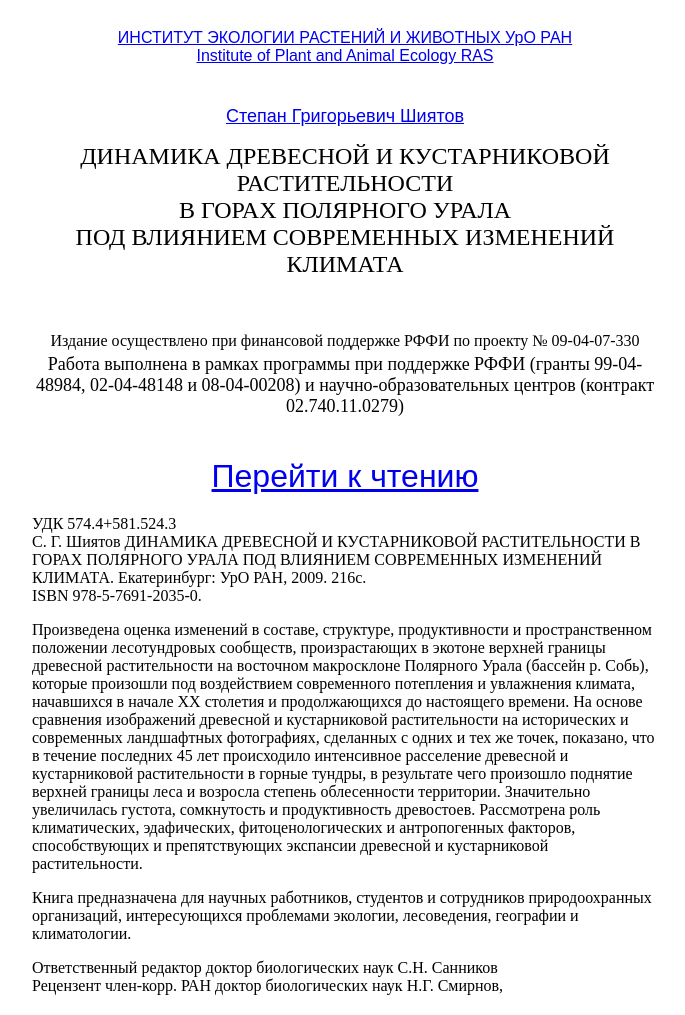
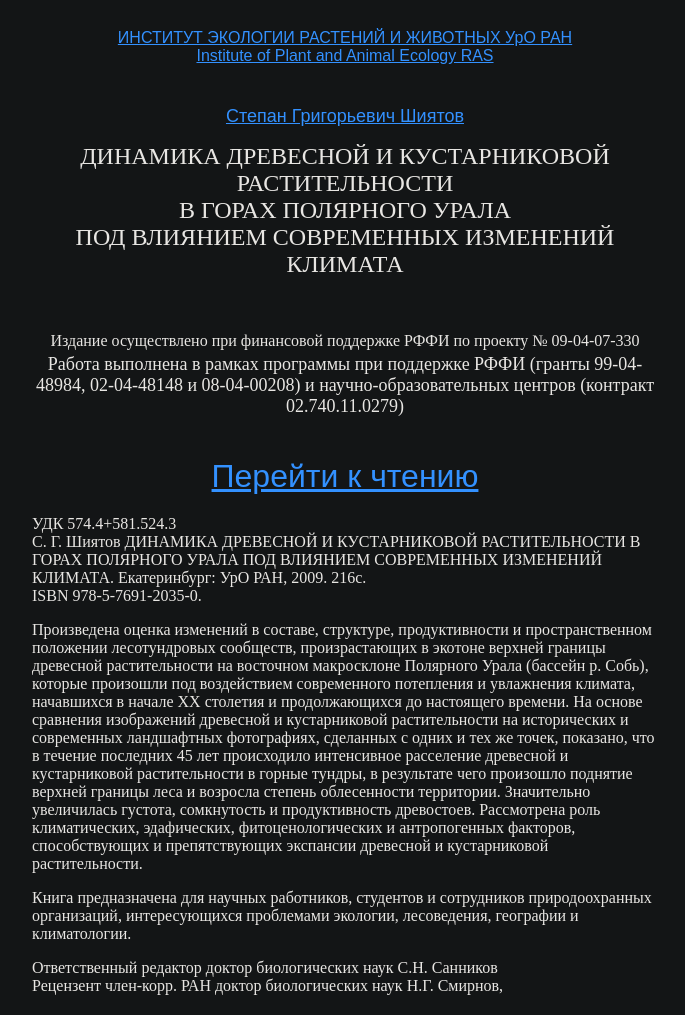
Before and after one commit to Landphist/Monograph, a plain HTML site: page index.html in a window 1280 px wide. Shown: the whole page, without its empty margins (295-980 px from the left). Drawn offline with Linux system fonts and the light colour scheme.

Commit message:
Сделал dark theme для главное страницы, небольшие изменения

```diff
--- a/index.html
+++ b/index.html
@@ -4,9 +4,13 @@
 		<title>Монография: Динамика древесной и кустарниковой растительности в горах Полярного Урала под влиянием современных изменений климата</title>
 		<meta charset="utf-8" />
 		<link rel="icon" href="favicon.ico" type="image/x-icon"/>
+
+		<style type="text/css">
+		  a:link, a:visited { color: #3391ff !important; }
+		</style>
 	</head>
 
-<body>
+<body style="background-color: #131516; color: #e8e6e3;">
 <table width="100%" border=0 ALIGN=CENTER CELLSPACING=0 CELLPADDING=0>
 
 <tr>
@@ -19,7 +23,7 @@
 	<td width="50%" align="center">
 		<table border="0" width="100%" id="table2">
 			<tr>
-				<td align="center"><font face="Arial" size=3 color="black">
+				<td align="center"><font face="Arial" size=3>
 				<a href="http://ipae.uran.ru" target="__blank">
 					ИНСТИТУТ ЭКОЛОГИИ РАСТЕНИЙ И ЖИВОТНЫХ УрО РАН<br>
 					Institute of Plant and Animal Ecology RAS</a></font>
@@ -27,7 +31,7 @@
 			</tr>
 			<tr>
 				<td align="center">
-					<p><FONT face="Arial" size=4 color="000000"><BR><a href="mailto:info@landphist.ru">Степан Григорьевич Шиятов</a></FONT></p>
+					<p><FONT face="Arial" size=4><BR><a href="mailto:info@landphist.ru">Степан Григорьевич Шиятов</a></FONT></p>
 					<p>
 						<FONT size=+2>
 							ДИНАМИКА ДРЕВЕСНОЙ И КУСТАРНИКОВОЙ РАСТИТЕЛЬНОСТИ<BR>
@@ -41,11 +45,11 @@
 			<tr><td align="center">Издание осуществлено при финансовой поддержке РФФИ по проекту № 09-04-07-330<br></td></tr>
 			<tr>
 				<td align="center">
-				<FONT face="Times New Roman" color="000000" size="4">Работа выполнена в рамках программы при поддержке РФФИ (гранты 99-04-48984, 02-04-48148 и 08-04-00208) и научно-образовательных центров (контракт 02.740.11.0279)<br><br></font></td>
+				<FONT face="Times New Roman" size="4">Работа выполнена в рамках программы при поддержке РФФИ (гранты 99-04-48984, 02-04-48148 и 08-04-00208) и научно-образовательных центров (контракт 02.740.11.0279)<br><br></font></td>
 			</tr>
-			<tr><td align="center"><p><FONT face="Arial" size=6 color="000000"><a href="./book/index.htm">Перейти к чтению</a></FONT></p></td></tr>
+			<tr><td align="center"><p><FONT face="Arial" size=6><a href="./book/index.htm">Перейти к чтению</a></FONT></p></td></tr>
 			<tr>
-				<td><FONT color="000000"><font color="#000000"><span style="text-decoration: none">
+				<td><FONT><font><span style="text-decoration: none">
 
 			УДК 574.4+581.524.3
 			<br>
```
Also changed, not shown: book/pdfform.htm (+6 -6 lines).
